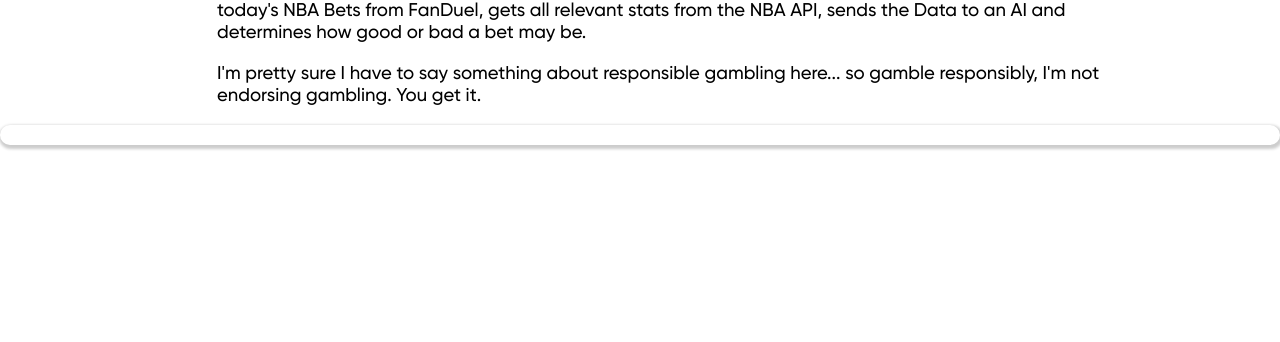
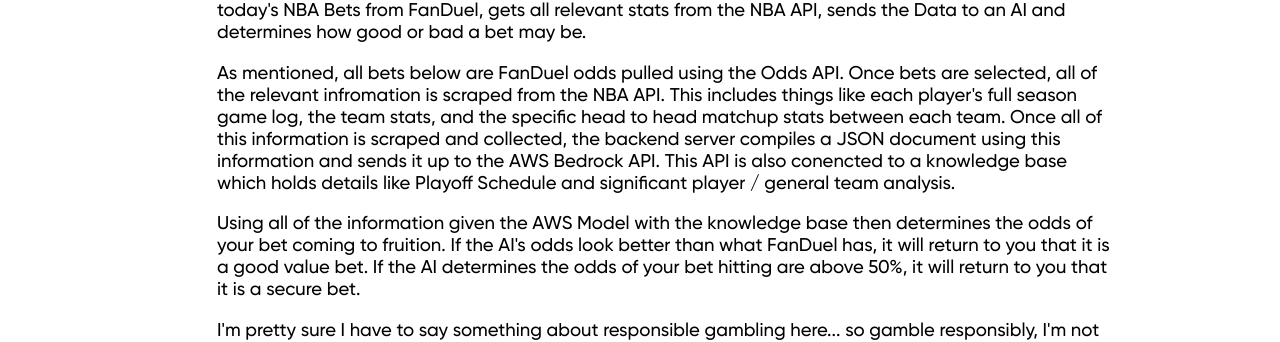
Before and after one commit to NLanese/the-codex, a Next.js app: page /showcases/projects/betbot in a window 1280 px wide. Shown: the part 227-569 px from the top of the page. Built offline with nearby package versions, Linux system fonts and the light colour scheme; no server answers.

Commit message:
Update betbot.js

```diff
--- a/pages/showcases/projects/betbot.js
+++ b/pages/showcases/projects/betbot.js
@@ -94,6 +94,21 @@ export default function BetBotProjectPage() {
                     Here I have created a system that uses two seperate webscrapers combined with some AI to find all of today's
                     NBA Bets from FanDuel, gets all relevant stats from the NBA API, sends the Data to an AI and determines how good
                     or bad a bet may be.
+                    </p>
+
+                    <p style={Styles.Fonts.basic}>
+                    As mentioned, all bets below are FanDuel odds pulled using the Odds API. Once bets are selected, all of the relevant
+                    infromation is scraped from the NBA API. This includes things like each player's full season game log, the team stats, and
+                    the specific head to head matchup stats between each team.
+                    Once all of this information is scraped and collected, the backend server compiles a JSON document using this information
+                    and sends it up to the AWS Bedrock API. This API is also conencted to a knowledge base which holds details like Playoff Schedule and
+                    significant player / general team analysis.
+                    </p>
+
+                    <p style={Styles.Fonts.basic}>
+                    Using all of the information given the AWS Model with the knowledge base then determines the odds of your bet coming to fruition.
+                    If the AI's odds look better than what FanDuel has, it will return to you that it is a good value bet. If the AI determines
+                    the odds of your bet hitting are above 50%, it will return to you that it is a secure bet.
                     </p>
 
                     <p style={Styles.Fonts.basic}>
```
